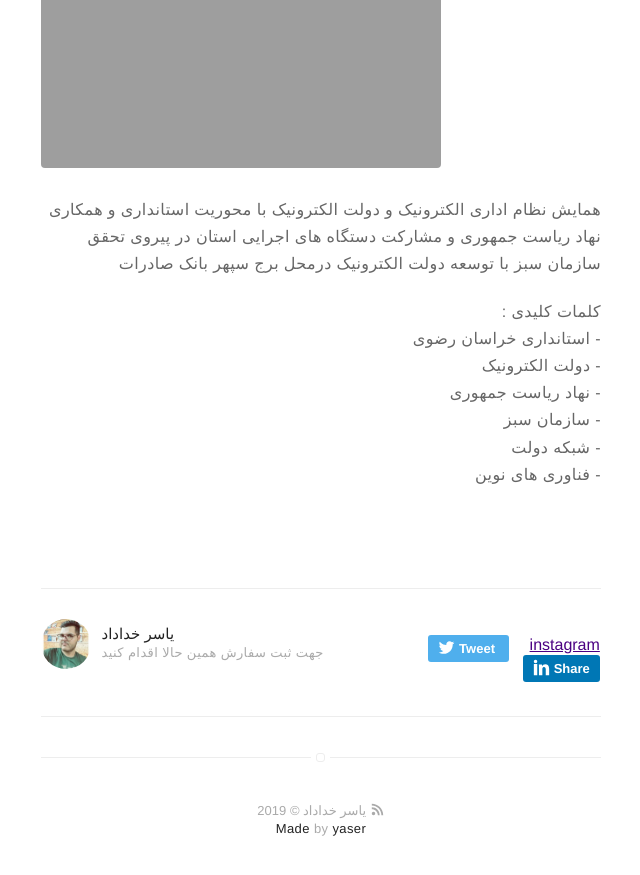
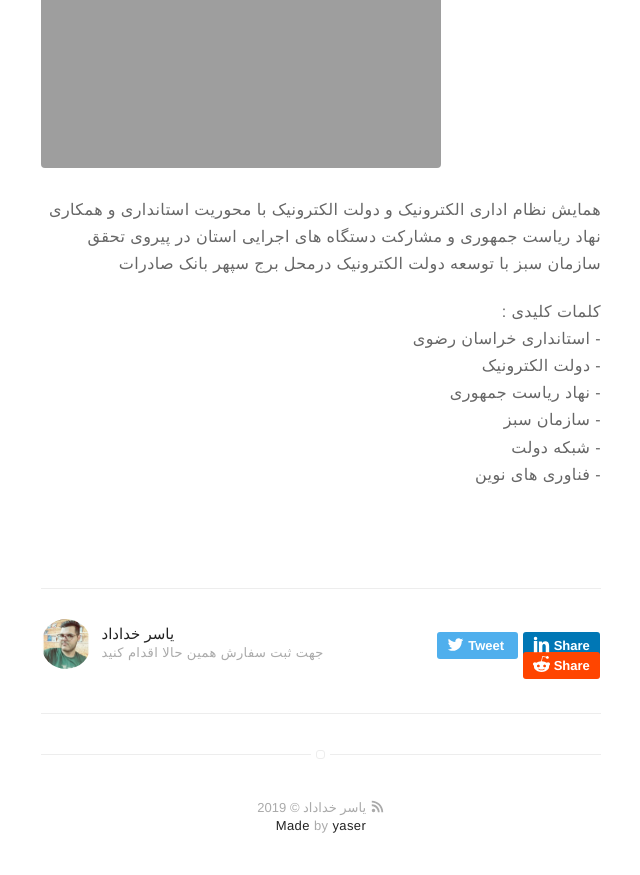
Before and after one commit to yaserkhodadad/yaserkhodadad.github.io, a Jekyll site: the page built from _posts/2016-01-23-indigo-jekyll-theme.markdown, in a window 1280 px wide and 900 px high, scrolled down 1140 px. Shown: the top 875 px of the window, without its empty margins (319-959 px from the left). Built offline with Jekyll 4.4.1, drawn with Linux system fonts in a browser that asks for light colours; emoji names are drawn with the system emoji font.

Commit message:
Update author.html

```diff
--- a/_includes/author.html
+++ b/_includes/author.html
@@ -14,21 +14,19 @@
                 <svg class="icon icon-twitter"><use xlink:href="#icon-twitter"></use></svg><span class="icon-twitter">Tweet</span>
             </a>
 
-            <a class="instagram" href="http://instagram.com/{{ site.instagram }}" target="_blank">
-                <svg class="icon icon-instagram"><use xlink:href="#icon-instagram"></use></svg><span class="icon-twitter">instagram</span>
-            </a>
+
 
             <!-- <a class="google-plus" href="https://plus.google.com/share?url={{ site.url }}{{ page.url }}" target="_blank">
                 <svg class="icon icon-google-plus"><use xlink:href="#icon-google-plus"></use></svg><span class="icon-google-plus">Share</span>
             </a> -->
 
-            <a class="linkedin" href="https://www.linkedin.com/shareArticle?mini=true&amp;url={{ site.url }}{{ page.url }}&amp;title={{ page.title }}&amp;summary={{ page.description }}&amp;source={{ site.url }}" target="_blank">
+            <a class="linkedin" href="https://www.linkedin.com/shareArticle" target="_blank">
                 <svg class="icon icon-linkedin"><use xlink:href="#icon-linkedin"></use></svg><span class="icon-linkedin">Share</span>
             </a>
 
-            <!-- <a class="reddit" href="https://reddit.com/submit?url={{ site.url }}{{ page.url }}&amp;title={{ page.title }}" target="_blank">
+            <a class="reddit" href="https://reddit.com/submit?url={{ site.url }}{{ page.url }}&amp;title={{ page.title }}" target="_blank">
                 <svg class="icon icon-reddit"><use xlink:href="#icon-reddit"></use></svg><span class="icon-reddit">Share</span>
-            </a> -->
+            </a>
         </div>
     </div>
 </section>
```
